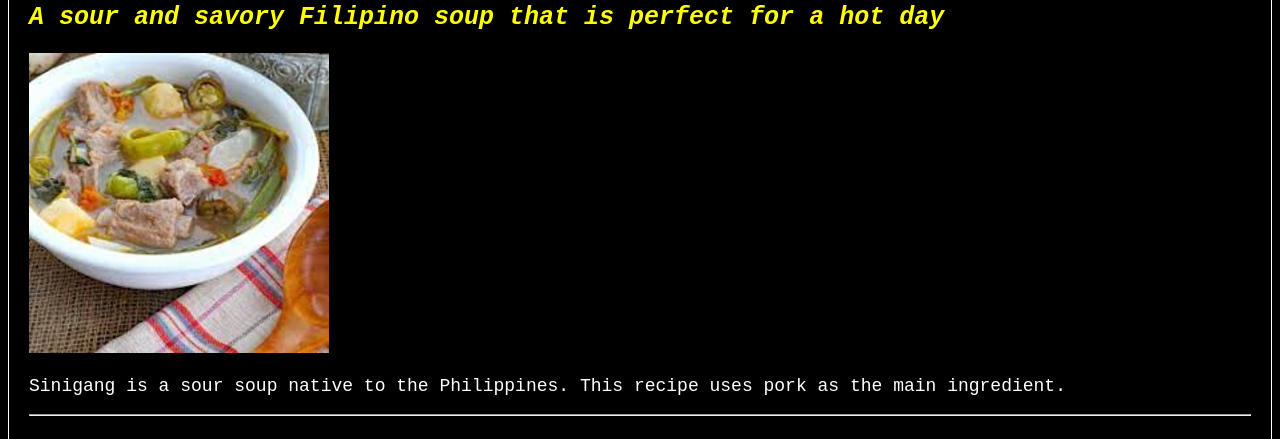
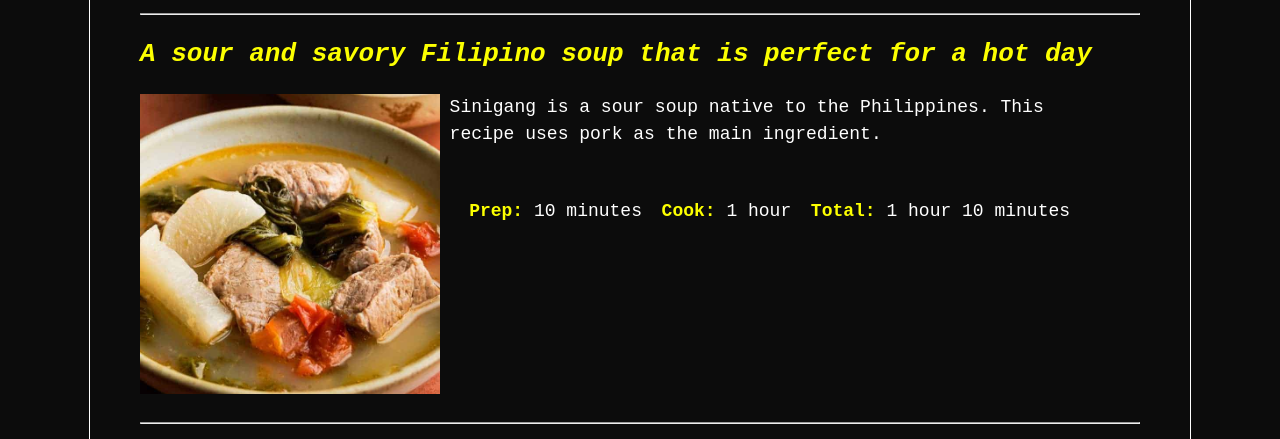
Before and after one commit to adriangarcia-real/odin-recipes, a plain HTML site: page recipes/sinigang.html in a window 1280 px wide. Shown: the part 153-592 px from the top of the page. Drawn offline with Linux system fonts and the light colour scheme.

Commit message:
Finished the project

```diff
--- a/recipes/sinigang.html
+++ b/recipes/sinigang.html
@@ -8,14 +8,30 @@
 </head>
 
 <body>
+
+  <div class="header">
     <h1>Sinigang</h1>
     <hr>
+
     <h2 class="tagline"> A sour and savory Filipino soup that is perfect for a hot day</h2>
-  <img src="../images/sinigang.jpeg" alt="An image of Sinigang">
 
-  <p>Sinigang is a sour soup native to the Philippines. This recipe uses pork as the main ingredient.</p>
+    <div class="image-container">
+      <img src="../images/sinigang-recipe-homepage.png" alt="An image of Chicken Adobo">
+    </div>
+
+    <div class="recipe-description-container">
+      <p class="recipe-description">Sinigang is a sour soup native to the Philippines. This recipe uses pork as the main ingredient.</p>
+      <ul>
+        <li><span class="recipe-time">Prep:</span> 10 minutes</li>
+        <li><span class="recipe-time">Cook:</span> 1 hour </li>
+        <li><span class="recipe-time">Total:</span> 1 hour 10 minutes</li>
+      </ul>
+    </div>
+  </div>
   <hr>
 
+
+  <div class="ingredients">
     <h2>Ingredients</h2>
     <ul>
       <li>2 lbs pork belly</li>
@@ -30,8 +46,10 @@
       <li>2 pieces taro</li>
       <li>1 pack sinigang mix</li>
     </ul>
+  </div>
   <hr>
 
+  <div class="instructions">
     <h2>Instructions</h2>
     <ol>
       <li>Heat the pot and put-in the cooking oil</li>
@@ -45,6 +63,7 @@
       <li>Put-in the spinach, turn off the heat, and cover the pot. Let the spinach cook using the remaining heat in the pot.</li>
       <li>Serve hot. Share and enjoy!</li>
     </ol>
+</div>
 <hr>
 
   <h3><a href="../index.html">Go back to main page</a></h3>
--- a/styles/recipe.css
+++ b/styles/recipe.css
@@ -1,33 +1,87 @@
 * {
   font-family: "Courier New", "Verdana", "sans-serif";
+  margin: 0;
+  padding: 0;
+  line-height: 1.5;
 }
 
 body {
-  background-color: black;
+  background-color: #0c0c0c;
   color: white;
   border: 1px solid white;
-  padding: 0 20px;
-
+  padding: 50px;
+  width: 1000px;
+  margin: 20px auto;
 }
 
 h1 {
   font-size: 50px;
+  margin-bottom: 20px;
 }
 
 h2 {
-  font-size: 35px;
-  color: yellow;
+  font-size: 36px;
+  color: #FCFF00;
+}
+
+img {
+  width: 300px;
+  height: 300px;
+  object-fit:cover;
 }
 
 .tagline {
-  font-size: 25px;
+  font-size: 26px;
   font-style: italic;
+  margin-top: 20px;
+  margin-bottom: 20px;
+}
+
+.header {
+  margin-bottom: 20px;
+}
+
+.image-container {
+  display: inline-block;
+  width: 300px;
+}
+
+.recipe-description-container{
+  display: inline-block;
+  width: 650px;
+  vertical-align: top;
+}
+
+.recipe-description-container ul {
+  list-style: none;
+  text-align: center;
+  margin-top: 50px;
+}
+
+.recipe-description-container li {
+  display: inline-block;
+  margin-right: 10px;
+}
+
+
+.recipe-time {
+  color: #FCFF00;
+  font-weight: bold;
 }
 
 li, p {
   font-size: 18px;
 }
 
-a {
-  color: yellow;
+h3, a {
+  margin-top: 20px;
+  color: #FCFF00;
 }
+
+.instructions li {
+  margin-left: 14px;
+}
+
+.ingredients, .instructions {
+  margin: 20px 0;
+}
```
Also changed, not shown: index.html (+1 -2 lines), recipes/chicken-adobo.html (+19 -1 lines), recipes/pork-menudo.html (+21 -3 lines), styles/homepage.css (+5 -2 lines), images/sinigang.jpg (added). Lines whose indentation alone changed are shown as unchanged.
